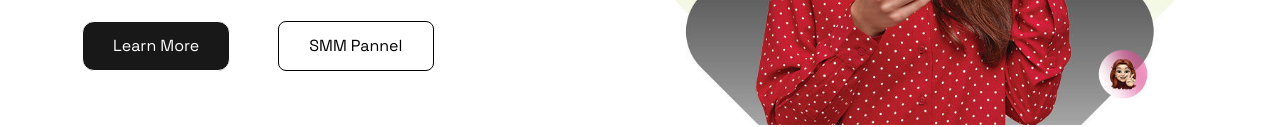
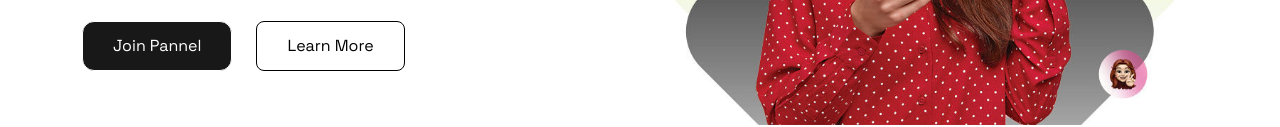
Before and after one commit to ytlab23/youtube-smm-panel-html, a website built with Parcel: page index.html in a window 1280 px wide. Shown: the part 493-620 px from the top of the page. Built offline with nearby package versions, Linux system fonts and the light colour scheme.

Commit message:
Update index.html

```diff
--- a/index.html
+++ b/index.html
@@ -54,12 +54,12 @@
             <h2 class="heroTagline mt-3 mb-4">
               Boost Engagement, Increase Views, and Dominate the Platform With Our SMM Panel
             </h2>
-            <div class="component1-container gap-3 gap-lg-5">
-              <a class="home-button" href="#anchor">
+            <div class="component1-container gap-3 gap-lg-4">
+              <a class="home-button" href="https://theytlab.com/">
+                <span>Join Pannel</span>
+              </a>
+                <a class="home-button3 home-button2" href="#anchor">
                 <span>Learn More</span>
-              </a>
-                <a class="home-button3 home-button2" href="https://theytlab.com/">
-                <span>SMM Pannel</span>
               </a>
             </div>
           </div>
```
